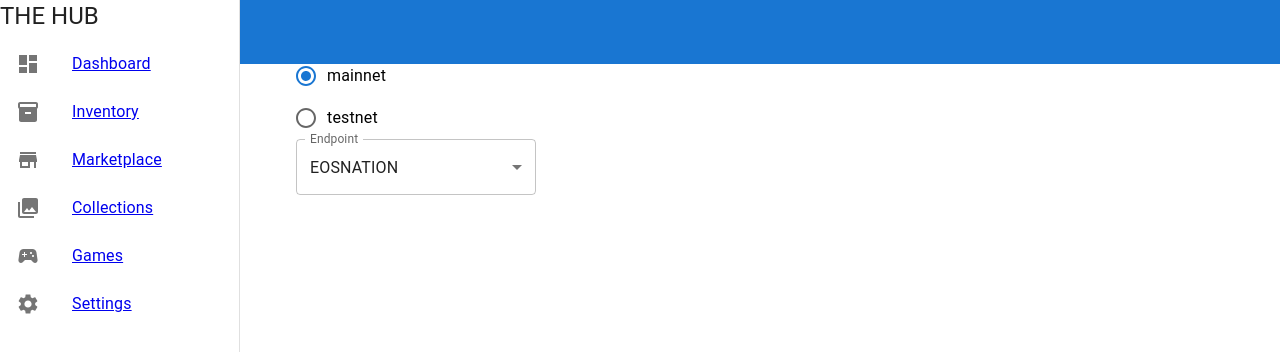
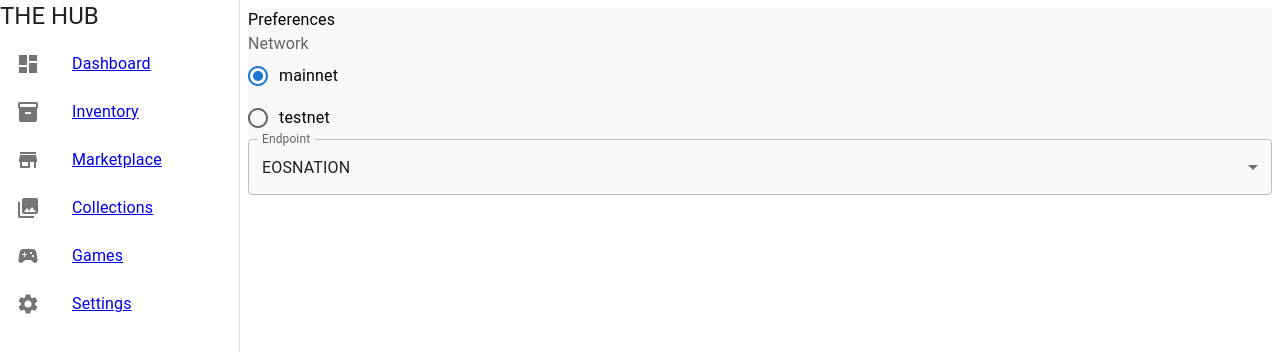
Before and after one commit to jagger85/the-hub-frontend, a React app in the folder p3-react-app/: page /settings in a window 1280 px wide. Shown: the top 352 px of the page. Built offline with nearby package versions, Linux system fonts and the light colour scheme.

Commit message:
CHORE: some folder restructuring and little changes

```diff
--- a/p3-react-app/package.json
+++ b/p3-react-app/package.json
@@ -17,6 +17,7 @@
     "@mui/icons-material": "^5.11.11",
     "@mui/material": "^5.11.15",
     "axios": "^1.3.5",
+    "jszip": "^3.10.1",
     "react": "^18.2.0",
     "react-dom": "^18.2.0",
     "react-router-dom": "^6.10.0"
--- a/p3-react-app/src/components/App.js
+++ b/p3-react-app/src/components/App.js
@@ -2,9 +2,9 @@ import React from "react";
 import { useState, createContext } from "react";
 import MainLayout from "../layouts/MainLayout";
 import { Routes, Route } from "react-router-dom";
-import Dashboard from "./Dashboard";
-import Games from "./Games";
-import Inventory from "./Inventory";
+import Dashboard from "./Dashboard/Dashboard";
+import Games from "./Games/Games";
+import Inventory from "./Inventory/Inventory";
 import Collections from "./Collections/Collections";
 import Marketplace from "./Marketplace/Marketplace";
 import Settings from "./Settings";
@@ -13,11 +13,9 @@ export const AppContext = createContext();
 // wallets  aa1aa2af3ql4 ,
 
 const App = () => {
-  const [endpoint, setEndpoint] = useState("http://ultra.api.eosnation.io");
-  const [network, setNetwork] = useState("mainnet");
   const [wallet, setWallet] = useState("aa1aa2af3cs4");
   return (
-    <AppContext.Provider value={{ wallet, network, endpoint }}>
+    <AppContext.Provider value={{ wallet }}>
       <MainLayout>
         <Routes>
           <Route path="/" element={<Dashboard />} />
@@ -25,17 +23,7 @@ const App = () => {
           <Route path="/marketplace" element={<Marketplace />} />
           <Route path="/games" element={<Games />} />
           <Route path="/collections" element={<Collections />} />
-          <Route
-            path="/settings"
-            element={
-              <Settings
-                network={network}
-                setNetwork={setNetwork}
-                endpoint={endpoint}
-                setEndpoint={setEndpoint}
-              />
-            }
-          />
+          <Route path="/settings" element={<Settings/>}/>
         </Routes>
       </MainLayout>
     </AppContext.Provider>
--- a/p3-react-app/src/components/Dashboard.js
+++ b/p3-react-app/src/components/Dashboard/Dashboard.js
@@ -1,9 +1,9 @@
 import React, { useContext } from "react";
-import { AppContext } from "./App";
+import { AppContext } from "../App";
 import { useEffect, useState } from "react";
 import { Typography } from "@mui/material";
-import TransactionsTable from "./Transactions/TransactionsTable";
-import { apiCalls } from "../scripts/apicalls";
+import TransactionsTable from "../Transactions/TransactionsTable";
+import { apiCalls } from "../../scripts/apicalls";
 
 function Dashboard() {
   const { wallet } = useContext(AppContext);
--- a/p3-react-app/src/components/Inventory.js
+++ /dev/null
@@ -1,16 +0,0 @@
-import React, { useContext } from 'react'
-import { AppContext } from './App'
-
-function Inventory() {
-
-  const {wallet,network,endpoint} = useContext(AppContext)
-
-  return (
-
-    <div>
-    <h1></h1>
-    </div>
-  )
-}
-
-export default Inventory
--- a/p3-react-app/src/components/SideBar.js
+++ b/p3-react-app/src/components/SideBar.js
@@ -59,9 +59,9 @@ function SideBar() {
       <Typography variant="h5">THE HUB</Typography>
       <List>
         {menuItems.map((item) => (
-        <Link to={item.path}>  <ListItem key={item.text}>
-            <ListItemIcon>{item.icon}</ListItemIcon>
-            <ListItemText primary={item.text} />
+        <Link to={item.path} key={'link ' + item.text}>  <ListItem key={item.text}>
+            <ListItemIcon key={'icon ' + item.text}>{item.icon}</ListItemIcon>
+            <ListItemText key={'text' + item.text} primary={item.text} />
           </ListItem>
         </Link>
         ))}
--- a/p3-react-app/src/index.js
+++ b/p3-react-app/src/index.js
@@ -6,10 +6,10 @@ const container = document.getElementById('root');
 const root = createRoot(container);
 root.render(
 
-  <React.StrictMode>
+//  <React.StrictMode>
     <BrowserRouter>
       <App />
     </BrowserRouter>
-  </React.StrictMode>
+ // </React.StrictMode>
 
 );
--- a/p3-react-app/src/layouts/MainLayout.js
+++ b/p3-react-app/src/layouts/MainLayout.js
@@ -1,10 +1,18 @@
 import React from "react";
 import { Typography, AppBar, Toolbar} from "@mui/material";
 import SideBar from "../components/SideBar";
-
+import { Box } from "@mui/material";
 const styles = {
   root: {
     display : 'flex'
+  },
+  content: {
+    width : '100%',
+    background : '#f9f9f9'
+  },
+  header: {
+    display : 'flex',
+    flexDirection: 'column'
   }
 };
 
@@ -14,18 +22,21 @@ function MainLayout({ children }) {
   return (
     <div style={styles.root}>
         <SideBar/>
-      <AppBar
-      position='fixed'
+        <div style={styles.header}>
+
+
+   {/**   <AppBar
+    position="fixed"
       elevation={0}>
       <Toolbar>
         <Typography>THE HUB</Typography>
       </Toolbar>
       </AppBar>
       <Toolbar/> {/** empty toolbar so the content does not hide beneath */}
-
-    <div>
+      </div>
+    <div style={styles.content}>
       {children}
-      </div>
+    </div>
     </div>
   );
 }
```
Also changed, not shown: p3-react-app/src/components/Games/Games.js (renamed from p3-react-app/src/components/Games.js), 1 other file (tests, documents, lock files or other folders).
